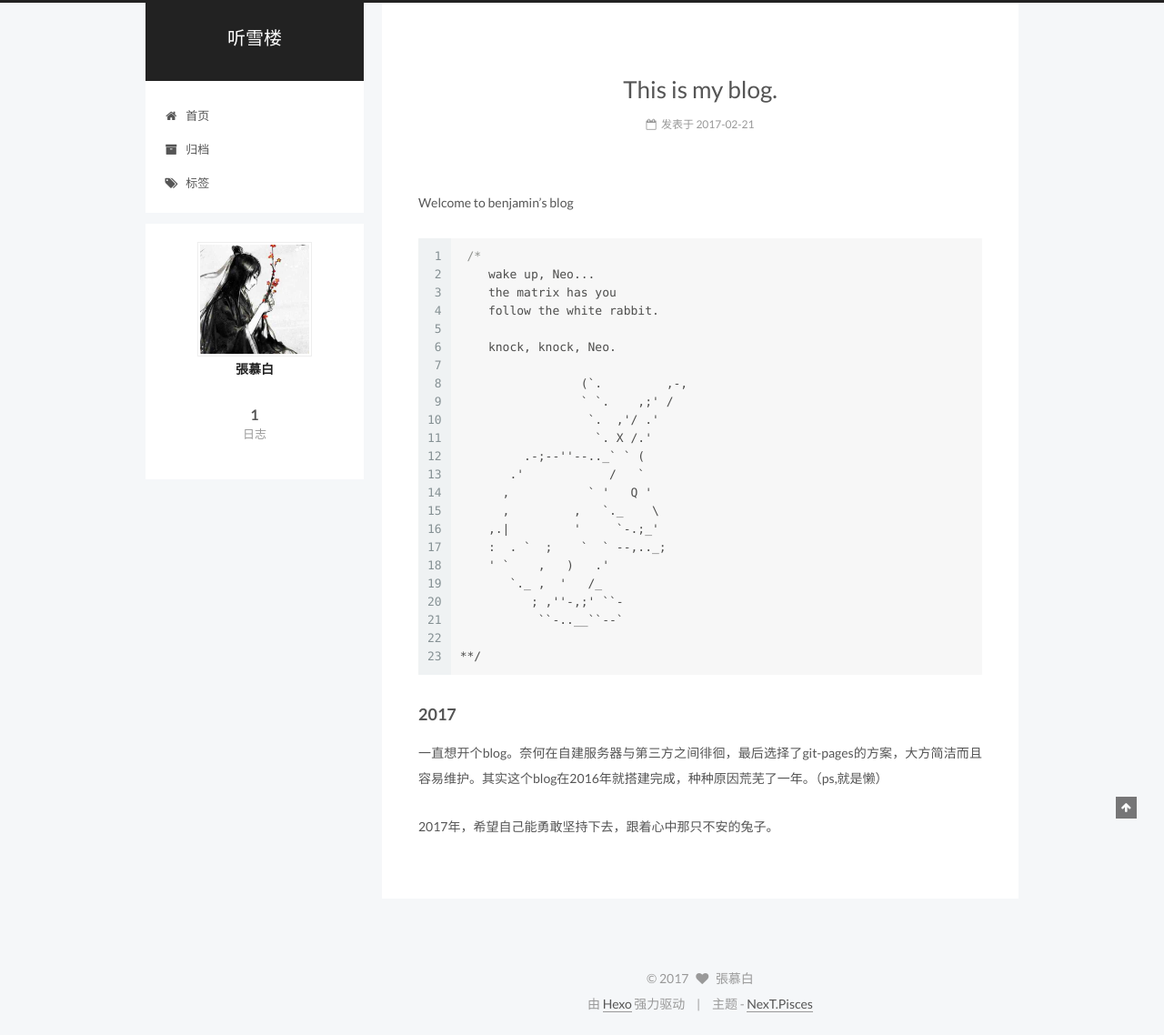
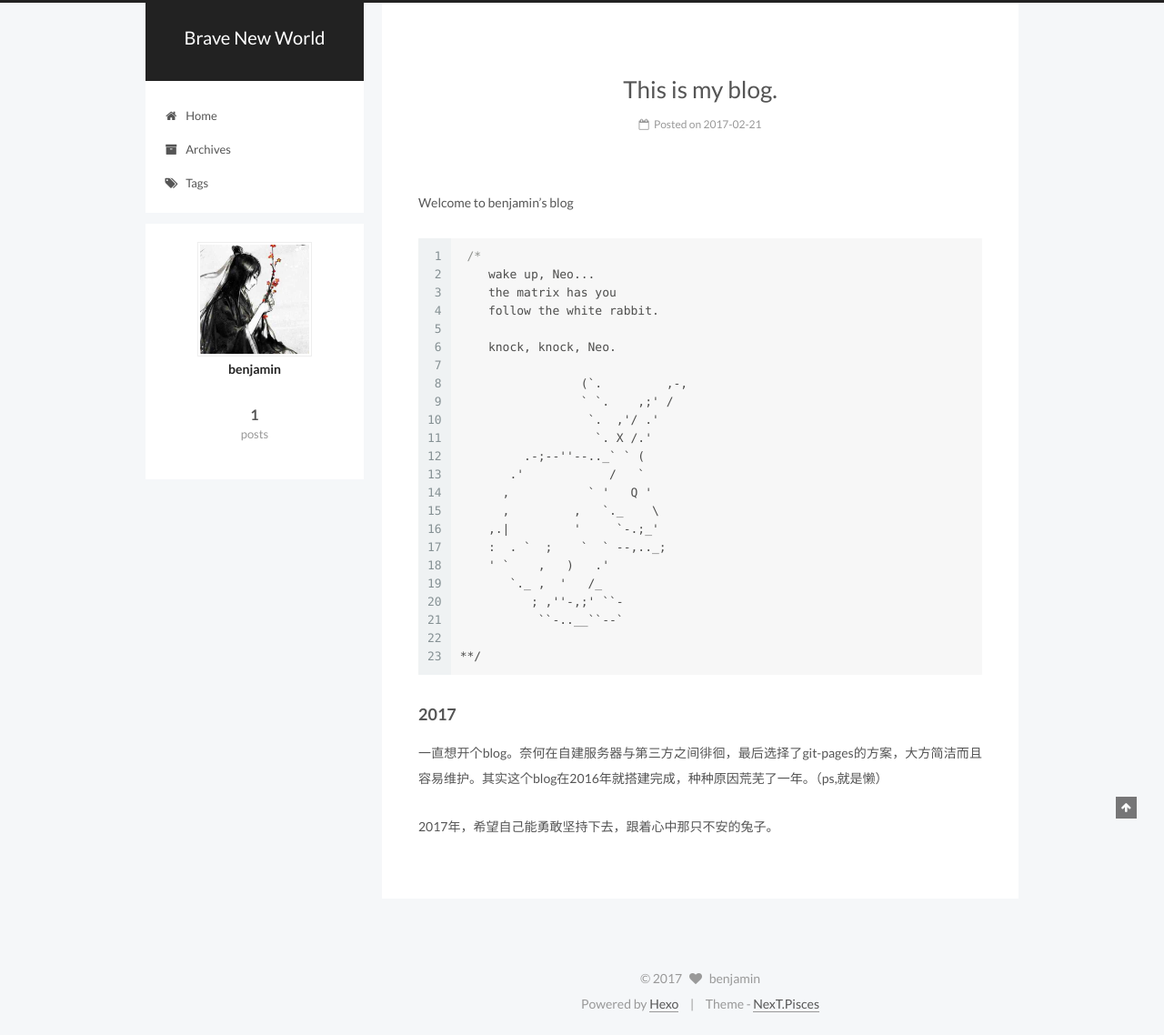
Before and after one commit to specloli/specloli.github.io, a plain HTML site: page index.html in a window 1280 px wide. Shown: the whole page at 91% size. Drawn offline with Linux system fonts and the light colour scheme.

Commit message:
Site updated: 2017-03-05 22:45:50

```diff
--- a/css/main.css
+++ b/css/main.css
@@ -1701,7 +1701,7 @@ pre .javascript .function {
   width: 4px;
   height: 4px;
   border-radius: 50%;
-  background: #a60af9;
+  background: #c601e9;
 }
 .links-of-blogroll {
   font-size: 13px;
--- a/index.html
+++ b/index.html
@@ -5,7 +5,7 @@
 
 
 
-<html class="theme-next pisces use-motion" lang="zh-Hans">
+<html class="theme-next pisces use-motion" lang="en">
 <head>
   <meta charset="UTF-8"/>
 <meta http-equiv="X-UA-Compatible" content="IE=edge" />
@@ -88,11 +88,11 @@
 
 
 <meta property="og:type" content="website">
-<meta property="og:title" content="听雪楼">
+<meta property="og:title" content="Brave New World">
 <meta property="og:url" content="http://specloli.github.io/index.html">
-<meta property="og:site_name" content="听雪楼">
+<meta property="og:site_name" content="Brave New World">
 <meta name="twitter:card" content="summary">
-<meta name="twitter:title" content="听雪楼">
+<meta name="twitter:title" content="Brave New World">
 
 
 
@@ -106,7 +106,7 @@
     motion: true,
     duoshuo: {
       userId: '0',
-      author: '博主'
+      author: 'Author'
     },
     algolia: {
       applicationID: '',
@@ -126,10 +126,10 @@
 
 
 
-  <title> 听雪楼 </title>
+  <title> Brave New World </title>
 </head>
 
-<body itemscope itemtype="http://schema.org/WebPage" lang="zh-Hans">
+<body itemscope itemtype="http://schema.org/WebPage" lang="en">
 
 
 
@@ -164,7 +164,7 @@
     <div class="custom-logo-site-title">
       <a href="/"  class="brand" rel="start">
         <span class="logo-line-before"><i></i></span>
-        <span class="site-title">听雪楼</span>
+        <span class="site-title">Brave New World</span>
         <span class="logo-line-after"><i></i></span>
       </a>
     </div>
@@ -194,7 +194,7 @@
 
               <i class="menu-item-icon fa fa-fw fa-home"></i> <br />
 
-            首页
+            Home
           </a>
         </li>
 
@@ -204,7 +204,7 @@
 
               <i class="menu-item-icon fa fa-fw fa-archive"></i> <br />
 
-            归档
+            Archives
           </a>
         </li>
 
@@ -214,7 +214,7 @@
 
               <i class="menu-item-icon fa fa-fw fa-tags"></i> <br />
 
-            标签
+            Tags
           </a>
         </li>
 
@@ -250,15 +250,15 @@
   <link itemprop="mainEntityOfPage" href="http://specloli.github.io/2017/02/21/hello-world/">
 
   <span style="display:none" itemprop="author" itemscope itemtype="http://schema.org/Person">
-    <meta itemprop="name" content="張慕白">
+    <meta itemprop="name" content="benjamin">
     <meta itemprop="description" content="">
     <meta itemprop="image" content="/uploads/avatar.jpeg">
   </span>
 
   <span style="display:none" itemprop="publisher" itemscope itemtype="http://schema.org/Organization">
-    <meta itemprop="name" content="听雪楼">
+    <meta itemprop="name" content="Brave New World">
     <span style="display:none" itemprop="logo" itemscope itemtype="http://schema.org/ImageObject">
-      <img style="display:none;" itemprop="url image" alt="听雪楼" src="">
+      <img style="display:none;" itemprop="url image" alt="Brave New World" src="">
     </span>
   </span>
 
@@ -287,9 +287,9 @@
                 <i class="fa fa-calendar-o"></i>
               </span>
 
-                <span class="post-meta-item-text">发表于</span>
+                <span class="post-meta-item-text">Posted on</span>
 
-              <time title="创建于" itemprop="dateCreated datePublished" datetime="2017-02-21T00:14:25+08:00">
+              <time title="Post created" itemprop="dateCreated datePublished" datetime="2017-02-21T00:14:25+08:00">
                 2017-02-21
               </time>
 
@@ -396,8 +396,8 @@
         <div class="site-author motion-element" itemprop="author" itemscope itemtype="http://schema.org/Person">
           <img class="site-author-image" itemprop="image"
                src="/uploads/avatar.jpeg"
-               alt="張慕白" />
-          <p class="site-author-name" itemprop="name">張慕白</p>
+               alt="benjamin" />
+          <p class="site-author-name" itemprop="name">benjamin</p>
 
               <p class="site-description motion-element" itemprop="description"></p>
 
@@ -408,7 +408,7 @@
             <div class="site-state-item site-state-posts">
               <a href="/archives">
                 <span class="site-state-item-count">1</span>
-                <span class="site-state-item-name">日志</span>
+                <span class="site-state-item-name">posts</span>
               </a>
             </div>
 
@@ -457,16 +457,16 @@
   <span class="with-love">
     <i class="fa fa-heart"></i>
   </span>
-  <span class="author" itemprop="copyrightHolder">張慕白</span>
+  <span class="author" itemprop="copyrightHolder">benjamin</span>
 </div>
 
 
 <div class="powered-by">
-  由 <a class="theme-link" href="https://hexo.io">Hexo</a> 强力驱动
+  Powered by <a class="theme-link" href="https://hexo.io">Hexo</a>
 </div>
 
 <div class="theme-info">
-  主题 -
+  Theme -
   <a class="theme-link" href="https://github.com/iissnan/hexo-theme-next">
     NexT.Pisces
   </a>
```
Also changed, not shown: 2017/02/21/hello-world/index.html (+22 -22 lines), archives/2017/02/index.html (+18 -18 lines), archives/2017/index.html (+18 -18 lines), archives/index.html (+18 -18 lines), uploads/gnu.jpeg (added), uploads/gnucute.jpeg (added), uploads/gnulinux.jpeg (added).
